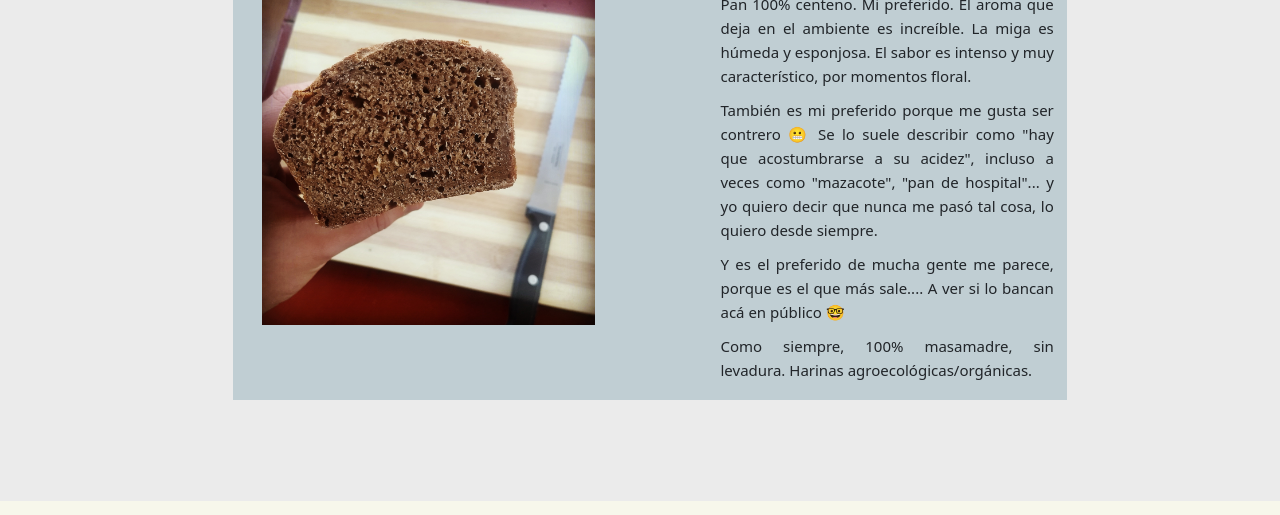
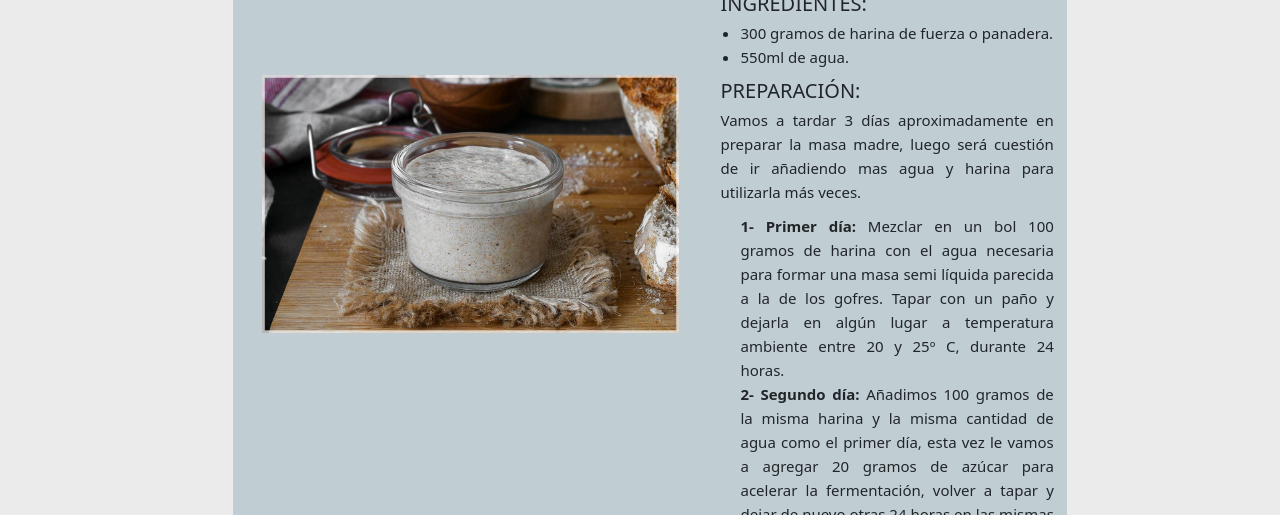
Before and after one commit to MaLuSaEd/Lucomadre, a website: page Recetas.html in a window 1280 px wide. Shown: the part 199-714 px from the top of the page. Drawn offline with nearby package versions, Linux system fonts and the light colour scheme; a web font is replaced by a local one.

Commit message:
saque bordes en productos y agregue margen para que no se esconda por debajo del header. Agregue primera receta con su estilo

```diff
--- a/Recetas.html
+++ b/Recetas.html
@@ -83,29 +83,31 @@
 						<section class="recetas__item__fotoYdescripcion">
 
 							<picture class="recetas__item__foto">
-								<img class="recetas__item__img" src="./Media/Fotos/panCenteno.jpg" alt="centeno">
+								<img class="recetas__item__img" src="./Media/Fotos/masa-madre.jpeg" alt="centeno">
 							</picture>
 
-							<section class="recetas__item__descripcion">
-								<p>
-									Pan 100% centeno. Mi preferido. El aroma que deja en el ambiente es increíble.
-									La miga es húmeda y esponjosa. El sabor es intenso y muy característico, por momentos floral.
-								</p>
+							<div class="recetas__item__descripcion">
+								<div class="recetas__item__descripcion__ingredientes">
+									<h2 class="recetas__item__descripcion__titulo" >INGREDIENTES:</h2>
 
-								<p>
-									También es mi preferido porque me gusta ser contrero 😬 Se lo suele describir como "hay que acostumbrarse a su acidez",
-									incluso a veces como "mazacote", "pan de hospital"... y yo quiero decir que nunca me pasó tal cosa, lo quiero desde siempre.
-								</p>
+									<ul class="recetas__item__descripcion__ingredientes__lista">
+										<li>300 gramos de harina de fuerza o panadera.</li>
+										<li>550ml de agua.</li>
+									</ul>
+								</div>
 
-								<p>
-									Y es el preferido de mucha gente me parece, porque es el que más sale....
-									A ver si lo bancan acá en público 🤓
-								</p>
+								<div class="recetas__item__descripcion__preparacion">
+									<h2 class="recetas__item__descripcion__titulo">PREPARACIÓN:</h2>
 
-								<p>
-									Como siempre, 100% masamadre, sin levadura. Harinas agroecológicas/orgánicas.
-								</p>
-							</section>
+									<p class="recetas__item__descripcion__preparacion__texto"> Vamos a tardar 3 días aproximadamente en preparar la masa madre, luego será cuestión de ir añadiendo mas agua y harina para utilizarla más veces. </p>
+
+									<ul class="recetas__item__descripcion__preparacion__pasos">
+										<li> <span class="letra--negrita">1- Primer día:</span> Mezclar en un bol 100 gramos de harina con el agua necesaria para formar una masa semi líquida parecida a la de los gofres. Tapar con un paño y dejarla en algún lugar a temperatura ambiente entre 20 y 25º C, durante 24 horas.</li>
+										<li> <span class="letra--negrita">2- Segundo día:</span> Añadimos 100 gramos de la misma harina y la misma cantidad de agua como el primer día, esta vez le vamos a agregar 20 gramos de azúcar para acelerar la fermentación, volver a tapar y dejar de nuevo otras 24 horas en las mismas condiciones de temperatura.</li>
+										<li> <span class="letra--negrita">3- Tercer día:</span> Volvemos a añadir otros 100 gramos de harina y de agua, esta vez dejamos reposar 12 horas, y ya tenemos la masa lista para hornear.</li>
+									</ul>
+								</div>
+							</div>
 
 						</section>
 					</div>
@@ -119,7 +121,7 @@
 
         <!----------------footer------------------------->
 		<!--footer Desktop---->
-		<footer class="fixed-bottom desktop">
+		<footer class=" desktop">
 			<div class="copyright">
 				<h4 >Copyright &copy Mariano Salguero</h4>
 			</div>
--- a/sass/misc/_mixins.scss
+++ b/sass/misc/_mixins.scss
@@ -64,4 +64,7 @@ body{
         @extend .letra;
         color: white;
     }
+    &--negrita{
+        font-weight: 600;
+    }
 }
--- a/sass/views/_productos.scss
+++ b/sass/views/_productos.scss
@@ -5,7 +5,16 @@
     &__ppal{
         grid-column: 1/ 13; /*Poscion en la grilla del body*/
         grid-row: 2 / 12; /*Poscion en la grilla del body*/
+        &__productos{
+            margin-top: 1em;
+            margin-bottom: 3em;
+        }
     }
+
+}
+
+.card{
+    border: 0;
 }
 
 .productos{
--- a/sass/views/_recetas.scss
+++ b/sass/views/_recetas.scss
@@ -25,16 +25,23 @@
         }
         &__foto{
             width: 50%;
+            margin-top: 10%;
         }
         &__img{
-            width: 80%;
+            width: 100%;
             height: auto;
         }
         &__descripcion{
             width: 40%;
             font-size: map-get($sizes , text );
-	    line-height: 1.6em;
-	    text-align: justify;
+	        line-height: 1.6em;
+	        text-align: justify;
+            &__ingredientes{
+                margin-bottom: 1rem;
+                &__lista{
+                    list-style-type: disc;
+                }
+            }
         }
     }
 }
```
Also changed, not shown: Productos.html (+7 -7 lines), Media/Fotos/masa-madre.jpeg (added), css/main.css.
